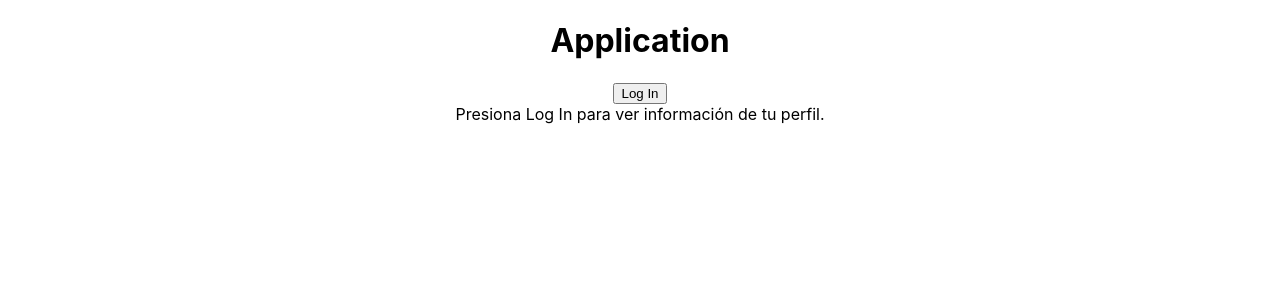
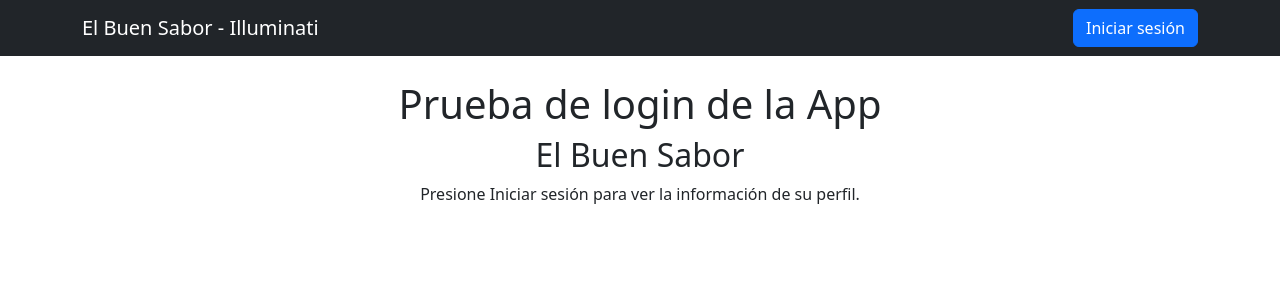
Before and after one commit to RamaHualpusher/Illuminati-ElBuenSabor-Frontend, a React (Create React App) app: page / in a window 1280 px wide. Shown: the top 300 px of the page. Built offline with nearby package versions, Linux system fonts and the light colour scheme; no server answers.

Commit message:
Agrego navbar

```diff
--- a/public/index.html
+++ b/public/index.html
@@ -1,5 +1,5 @@
 <!DOCTYPE html>
-<html lang="en">
+<html lang="es">
   <head>
     <meta charset="utf-8" />
     <link rel="icon" href="%PUBLIC_URL%/favicon.ico" />
--- a/src/App.tsx
+++ b/src/App.tsx
@@ -1,8 +1,8 @@
+// App.tsx
 import React from 'react';
 import './App.css';
-import LoginButton from './components/Auth0/LoginButton';
+import Navbar from './components/Navbar/Navbar';
 import Profile from './components/Auth0/Profile';
-import LogoutButton from './components/Auth0/LogoutButton';
 import { useAuth0 } from '@auth0/auth0-react';
 
 function App(): JSX.Element {
@@ -12,9 +12,12 @@ function App(): JSX.Element {
 
   return (
     <div className="App">
-      <h1>Application</h1>
-      {isAuthenticated ? <LogoutButton /> : <LoginButton />}
-      <Profile />
+      <Navbar />
+      <main className="p-4">
+        <h1>Prueba de login de la App </h1>
+        <h2>El Buen Sabor</h2>
+        <Profile />
+      </main>
     </div>
   );
 }
--- a/src/components/Auth0/LoginButton.tsx
+++ b/src/components/Auth0/LoginButton.tsx
@@ -6,10 +6,10 @@ const LoginButton: FC = () => {
 
   return (
       <button
-          className="rounded bg-blue-500 py-2 px-4 font-bold text-white hover:bg-blue-700"
+          className="btn btn-primary"
           onClick={() => loginWithRedirect()}
       >
-        Log In
+        Iniciar sesión
       </button>
   );
 };
--- a/src/components/Auth0/LogoutButton.tsx
+++ b/src/components/Auth0/LogoutButton.tsx
@@ -6,12 +6,12 @@ const LogoutButton: FC = () => {
 
   return (
       <button
-          className="rounded bg-blue-500 py-2 px-4 font-bold text-white hover:bg-blue-700"
+          className="btn btn-primary"
           onClick={() =>
               logout({ logoutParams: { returnTo: window.location.origin } })
           }
       >
-        Log Out
+        Cerrar sesión
       </button>
   );
 };
--- a/src/components/Auth0/Profile.tsx
+++ b/src/components/Auth0/Profile.tsx
@@ -4,22 +4,51 @@ import React, { FC } from 'react';
 const Profile: FC = () => {
     const { user, isAuthenticated, isLoading } = useAuth0();
 
+    const defaultImage = process.env.PUBLIC_URL + '/logo512.png';
+
+    const handleImageError = (e: React.SyntheticEvent<HTMLImageElement, Event>) => {
+      e.currentTarget.src = defaultImage;
+    };
+
     if (isLoading) {
-        return <div className="text-center text-xl font-bold">Loading ...</div>;
+      return <div className="text-center text-xl font-bold">Loading...</div>;
     }
 
     return isAuthenticated ? (
-        <div className="flex-col text-center">
-            <img className="mb-2 inline" src={user?.picture} alt={user?.name} />
-            <h2 className="font-bold">{user?.name}</h2>
-            <p>{user?.email}</p>
+      <div className="card mt-4">
+        <div className="card-body">
+          <div className="d-flex justify-content-center">
+            <img
+              className="rounded-circle mb-2"
+              src={user?.picture}
+              alt={user?.name}
+              onError={handleImageError}
+              style={{ width: '150px', height: '150px' }}
+            />
+          </div>
+          <h2 className="card-title text-center">{user?.name}</h2>
+          <ul className="list-group list-group-flush">
+            <li className="list-group-item d-flex justify-content-between">
+              <strong>Name</strong>
+              <span>{user?.name}</span>
+            </li>
+            <li className="list-group-item d-flex justify-content-between">
+              <strong>Email</strong>
+              <span>{user?.email}</span>
+            </li>
+            <li className="list-group-item d-flex justify-content-between">
+              <strong>Nickname</strong>
+              <span>{user?.nickname}</span>
+            </li>
+          </ul>
         </div>
+      </div>
     ) : (
-        <div className="text-center text-xl font-bold">
-            Presiona Log In para ver información de tu perfil.
-        </div>
+      <div className="text-center text-xl font-bold">
+        Presione Iniciar sesión para ver la información de su perfil.
+      </div>
     );
-};
+  };
 
 
 export default Profile;
--- /dev/null
+++ b/src/components/Navbar/Navbar.tsx
@@ -0,0 +1,39 @@
+// components/Navbar.tsx
+import React, { FC, useState } from 'react';
+import { useAuth0 } from '@auth0/auth0-react';
+import LoginButton from '../Auth0/LoginButton';
+import LogoutButton from '../Auth0/LogoutButton';
+
+const Navbar: FC = () => {
+    const { isAuthenticated, user } = useAuth0();
+    const [navbarOpen, setNavbarOpen] = useState(false);
+
+    const toggleNavbar = () => {
+      setNavbarOpen(!navbarOpen);
+    };
+
+    return (
+      <nav className="navbar navbar-expand-lg navbar-dark bg-dark">
+        <div className="container">
+          <a className="navbar-brand" href="#">El Buen Sabor - Illuminati</a>
+          <button className="navbar-toggler" type="button" onClick={toggleNavbar}>
+            <span className="navbar-toggler-icon"></span>
+          </button>
+          <div className={`collapse navbar-collapse${navbarOpen ? ' show' : ''}`}>
+            <ul className="navbar-nav ms-auto">
+              {isAuthenticated && (
+                <li className="nav-item">
+                  <p className="nav-link mb-0">{user?.name}</p>
+                </li>
+              )}
+              <li className="nav-item">
+                {isAuthenticated ? <LogoutButton /> : <LoginButton />}
+              </li>
+            </ul>
+          </div>
+        </div>
+      </nav>
+    );
+  };
+
+export default Navbar;
--- a/src/index.tsx
+++ b/src/index.tsx
@@ -1,6 +1,7 @@
 import React from 'react';
 import ReactDOM from 'react-dom';
 import './index.css';
+import 'bootstrap/dist/css/bootstrap.min.css';
 import App from './App';
 import reportWebVitals from './reportWebVitals';
 import { Auth0Provider } from '@auth0/auth0-react';
```
